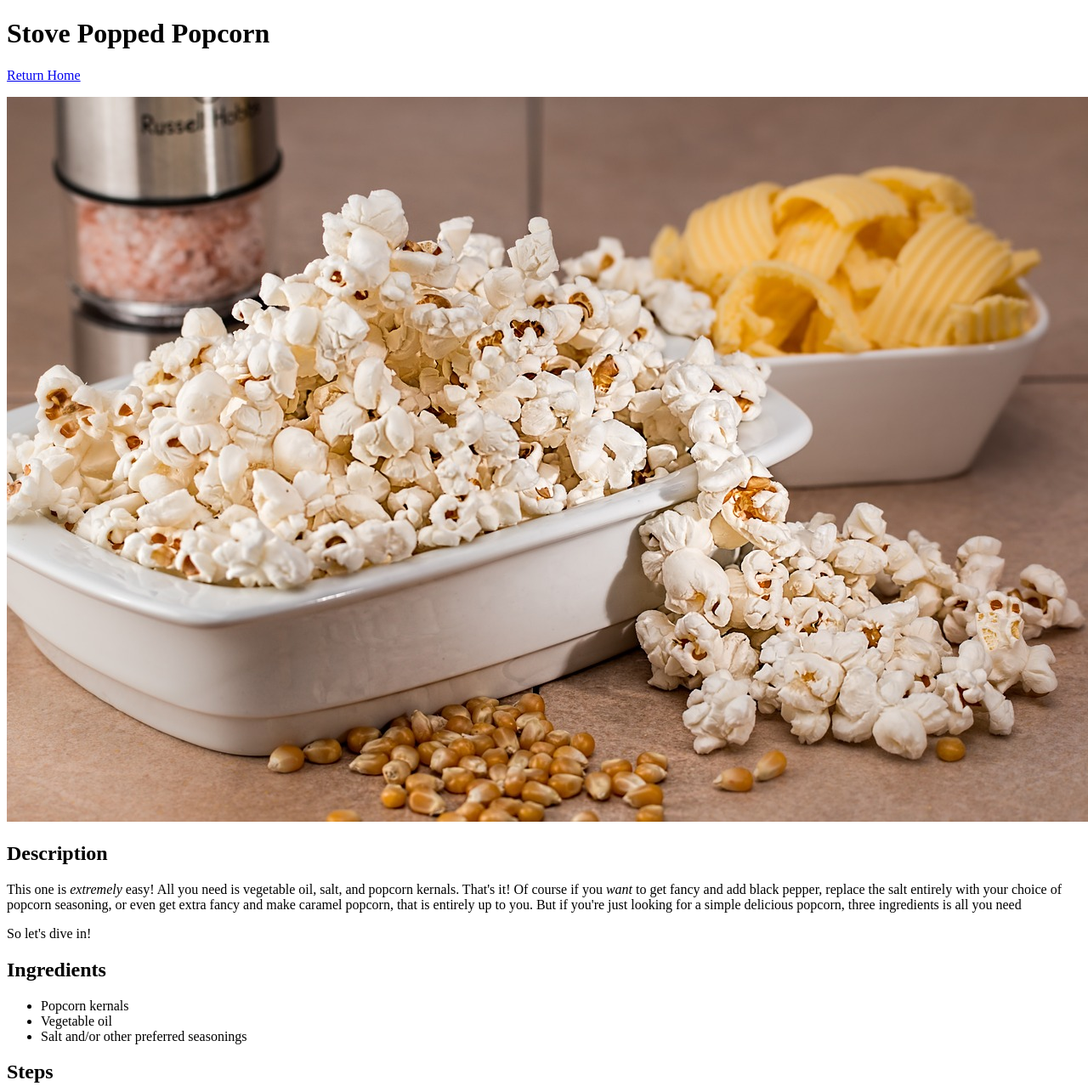
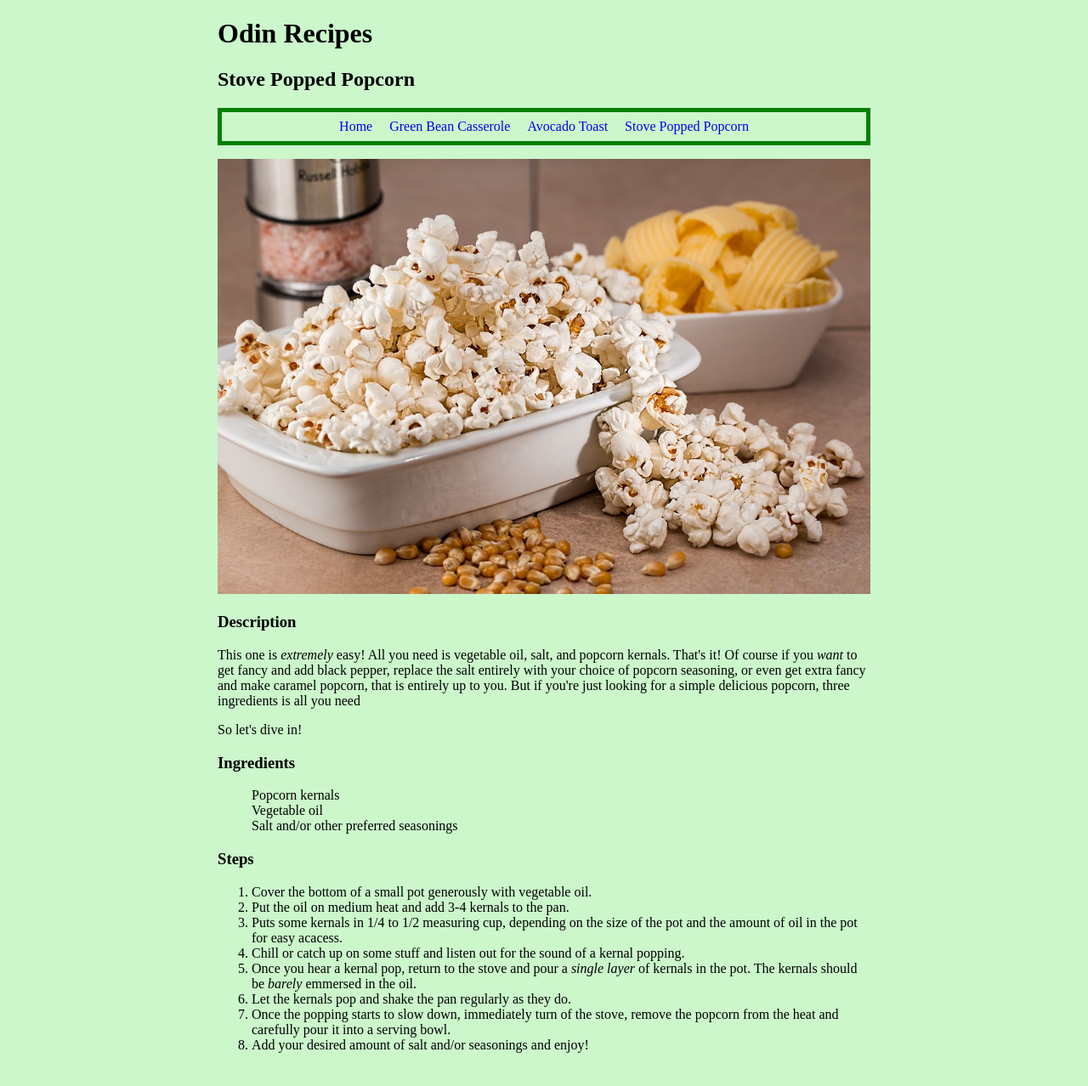
Before and after one commit to Lolabird/odin-recipes, a plain HTML site: page recipes/stove-popped-popcorn.html in a window 1280 px wide. Shown: the top 1278 px of the page at 85% size. After the commit the page ends 1255 px from the top, so only its background shows below. Drawn offline with Linux system fonts and the light colour scheme.

Commit message:
Add styles and edit link structure

```diff
--- a/recipes/stove-popped-popcorn.html
+++ b/recipes/stove-popped-popcorn.html
@@ -4,13 +4,23 @@
     <meta charset="UTF-8">
     <meta name="viewport" content="width=device-width, initial-scale=1.0">
     <title>Recipes - Stove Popped Popcorn</title>
+    <link rel="stylesheet" href="../style.css" />
 </head>
 <body>
-    <h1>Stove Popped Popcorn</h1>
-    <p><a href="../index.html">Return Home</a></p>
+    <h1>Odin Recipes</h1>
+
+    <h2>Stove Popped Popcorn</h2>
+
+    <ul class="recipe-menu">
+        <li><a href="../index.html">Home</a></li>
+        <li><a href="./greenbean-casserole.html"> Green Bean Casserole</a></li>
+        <li><a href="./avocado-toast.html">Avocado Toast</a></li>
+        <li><a href="./stove-popped-popcorn.html">Stove Popped Popcorn</a></li>
+    </ul>
+
     <img src="../images/popcorn.jpg" alt="Stove Popped Popcorn">
 
-    <h2>Description</h2>
+    <h3>Description</h3>
     <p>
        This one is <em>extremely</em> easy! All you need is vegetable oil,
        salt, and popcorn kernals. That's it! Of course if you <i>want</i> to
@@ -21,14 +31,14 @@
     </p>
     <p>So let's dive in!</p>
 
-    <h2>Ingredients</h2>
+    <h3>Ingredients</h3>
     <ul>
         <li>Popcorn kernals</li>
         <li>Vegetable oil</li>
         <li>Salt and/or other preferred seasonings</li>
     </ul>
 
-    <h2>Steps</h2>
+    <h3>Steps</h3>
     <ol>
        <li>Cover the bottom of a small pot generously with vegetable oil.</li>
        <li>Put the oil on medium heat and add 3-4 kernals to the pan.</li>
--- /dev/null
+++ b/style.css
@@ -0,0 +1,29 @@
+body{
+    max-width: 60%;
+    margin: auto;
+    background-color: rgb(203, 247, 203);
+}
+
+img{
+    width:100%;
+    height: auto;
+}
+
+ul{
+    list-style-type: none;
+}
+
+a{
+   text-decoration: none;
+}
+
+.recipe-menu{
+    padding: 0;
+    border: 5px solid green;
+    text-align: center;
+}
+
+.recipe-menu li{
+    margin: 8px;
+    display: inline-block;
+}
```
Also changed, not shown: index.html (+3 -1 lines), recipes/avocado-toast.html (+14 -5 lines), recipes/greenbean-casserole.html (+14 -5 lines), 1 other file.
